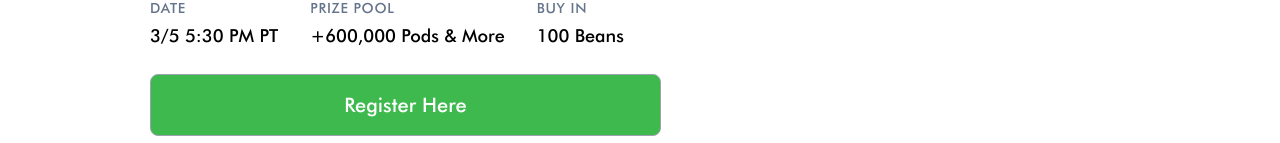
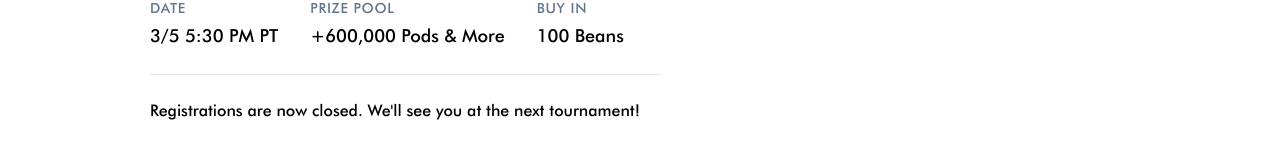
Before and after one commit to BeanstalkFarms/Beanstalk-Landing, a Next.js app: page /poker in a window 1280 px wide. Shown: the part 809-952 px from the top of the page. Built offline with nearby package versions, Linux system fonts and the light colour scheme.

Commit message:
Remove poker button

```diff
--- a/pages/poker.tsx
+++ b/pages/poker.tsx
@@ -35,13 +35,8 @@ const Poker : NextPage = () => (
             <p className="text-lg">100 Beans</p>
           </div>
         </div>
-        <Button
-          primary
-          target="_blank"
-          rel="noreferrer"
-          href="https://app.bean.money/poker">
-          Register Here
-        </Button>
+        <hr/>
+        <p>Registrations are now closed. We'll see you at the next tournament!</p>
       </div>
     </ContentWrapper>
   </>
```
